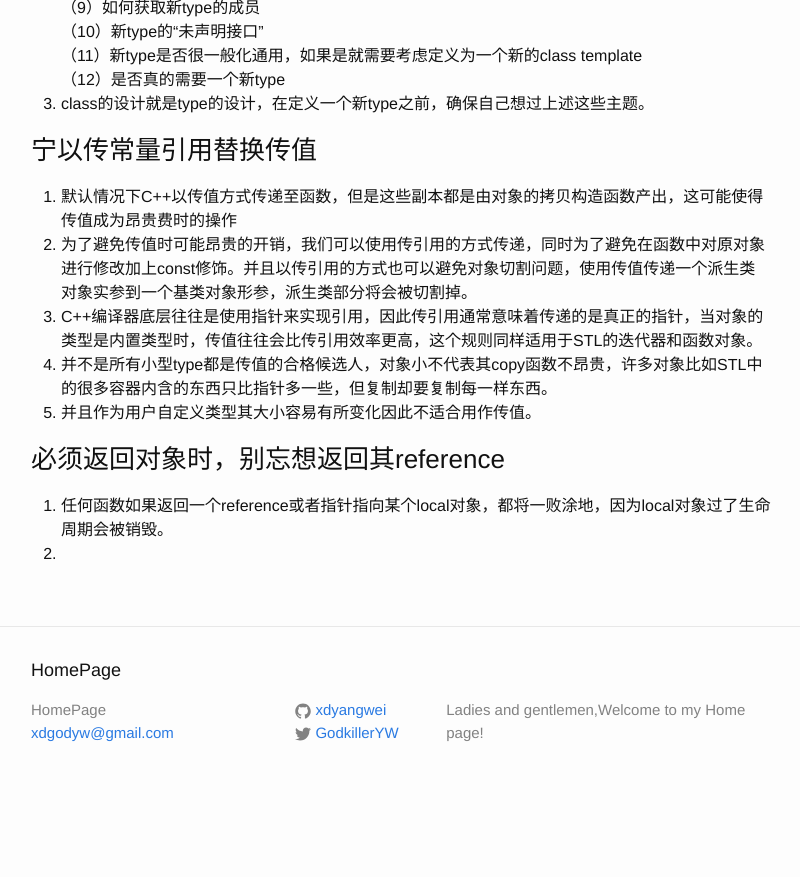
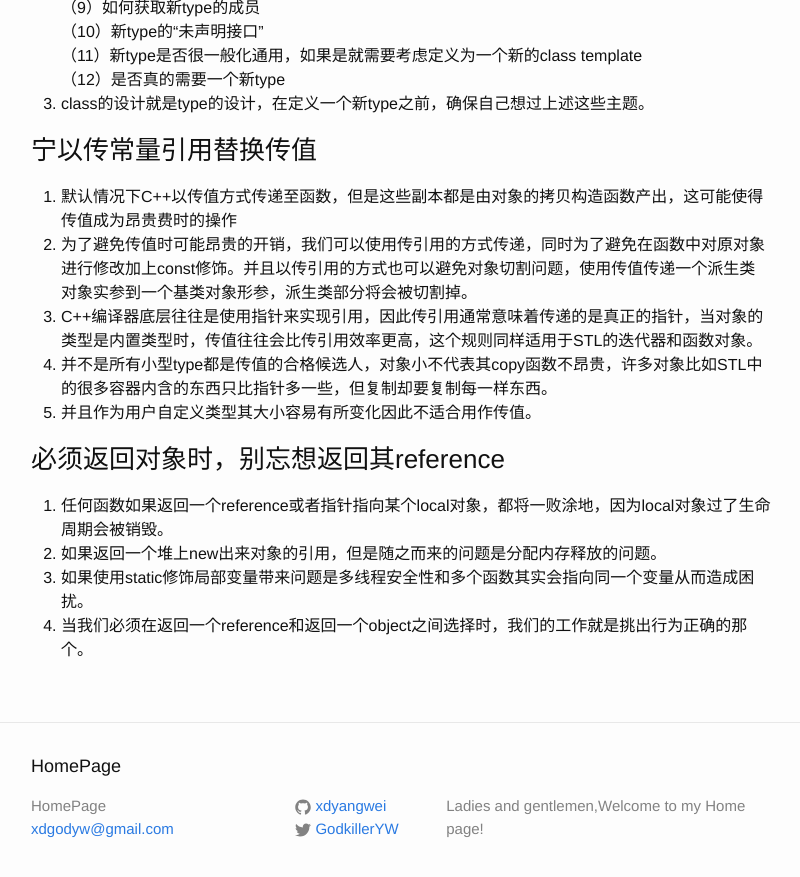
Before and after one commit to xdyangwei/xdyangwei.github.io, a Jekyll site: the page built from _posts/2019-5-28-设计与声明.md, in a window 1280 px wide and 900 px high, scrolled down 663 px. Shown: the top 877 px of the window, without its empty margins (239-1039 px from the left). Built offline with Jekyll 4.4.1, drawn with Linux system fonts in a browser that asks for light colours; our own code applies the rules of GitHub Pages for plain Markdown files; before the commit the page ends 1467 px from its top, so only the background shows below that.

Commit message:
complete the return local reference tips

```diff
--- a/_posts/2019-5-28-设计与声明.md
+++ b/_posts/2019-5-28-设计与声明.md
@@ -30,4 +30,6 @@
 
 ### 必须返回对象时，别忘想返回其reference
 1. 任何函数如果返回一个reference或者指针指向某个local对象，都将一败涂地，因为local对象过了生命周期会被销毁。
-2.
+2. 如果返回一个堆上new出来对象的引用，但是随之而来的问题是分配内存释放的问题。
+3. 如果使用static修饰局部变量带来问题是多线程安全性和多个函数其实会指向同一个变量从而造成困扰。
+4. 当我们必须在返回一个reference和返回一个object之间选择时，我们的工作就是挑出行为正确的那个。
```
